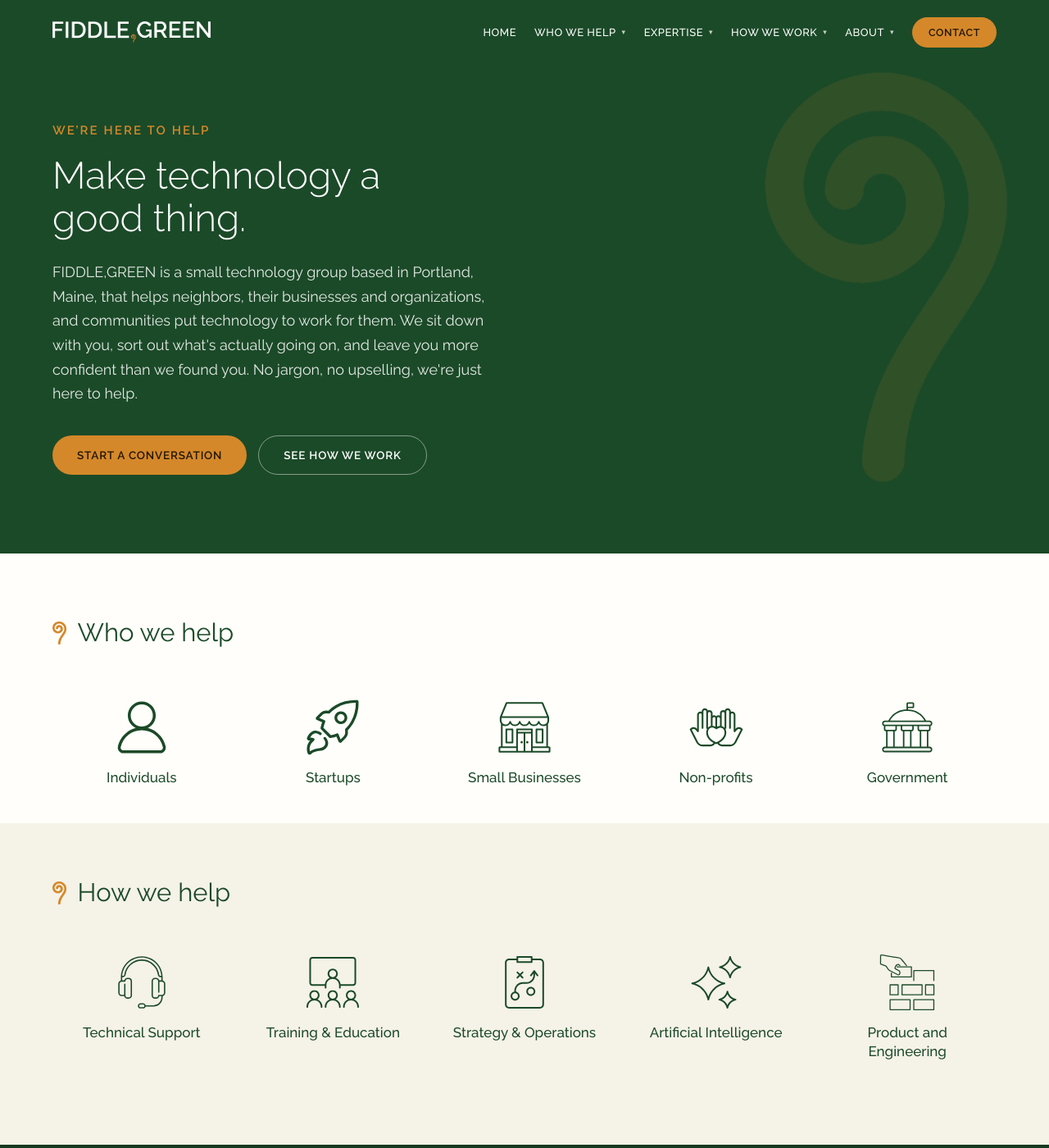
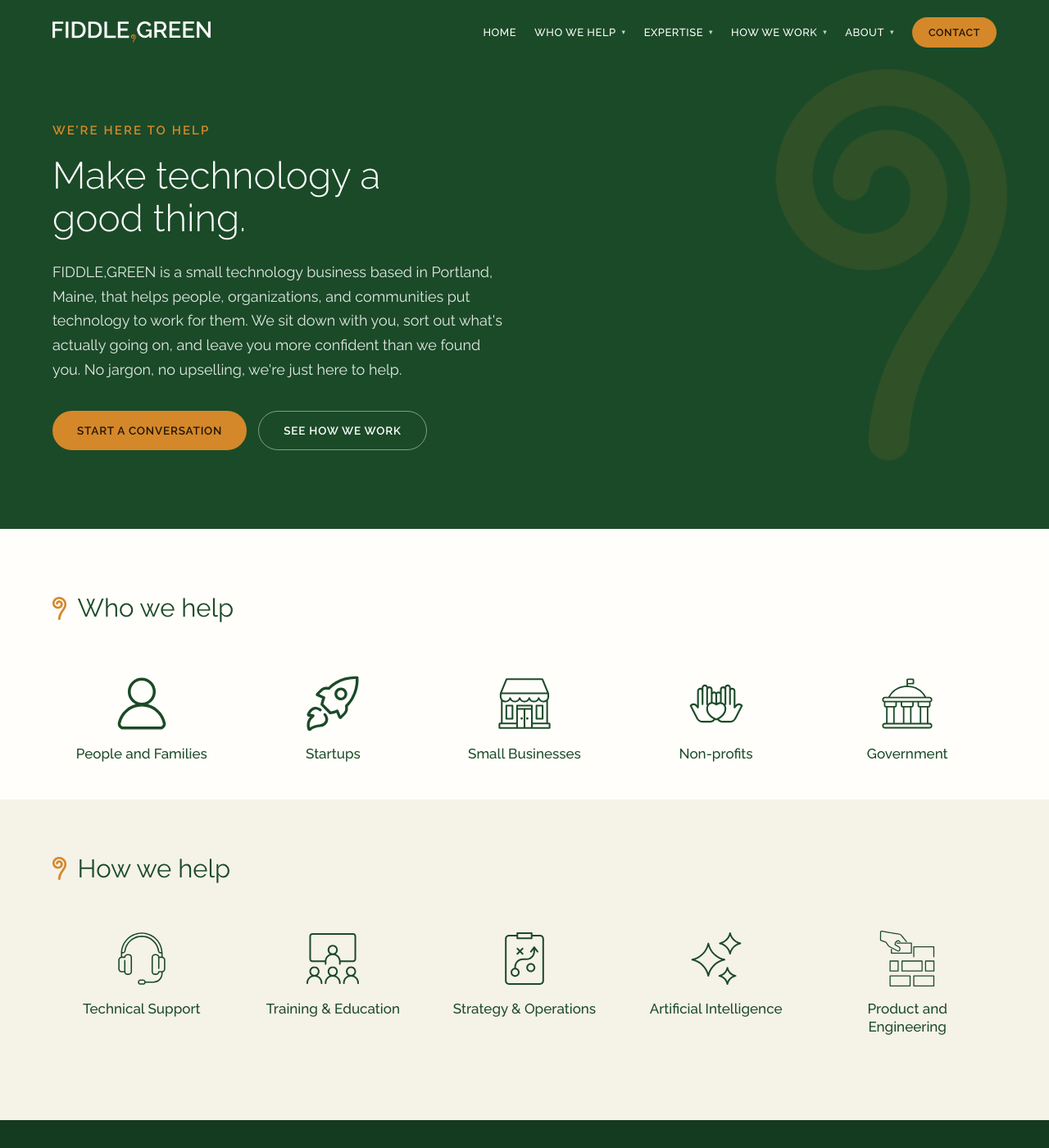
Before and after one commit to TREE-BUB/fiddle-green, a Jekyll site: the page built from index.html, in a window 1280 px wide and 1400 px high. Shown: the whole window at 82% size. Built offline with Jekyll 4.4.1, drawn with Linux system fonts in a browser that asks for light colours; some of the changed text lies outside the part shown.

Commit message:
Replace 'Individuals' with 'People and Families' throughout site Update home page hero text: 'technology business' and 'people, organizations'
Co-Authored-By: Claude Haiku 4.5 <noreply@anthropic.com>
Claude-Session: https://claude.ai/code/session_01SgQi5ee1qBqBsYJL8x1hCv

```diff
--- a/_data/nav.yml
+++ b/_data/nav.yml
@@ -13,7 +13,7 @@
   url: /who-we-help/
   footer_title: Who we help
   children:
-    - title: Individuals
+    - title: People and Families
       url: /who-we-help/individuals/
     - title: Startups
       url: /who-we-help/startups/
--- a/_data/segments.yml
+++ b/_data/segments.yml
@@ -3,7 +3,7 @@
 - key: individuals
   icon: /assets/icons/noun_User_4737671_338A4A.svg
   num: "01"
-  label: Individuals
+  label: People and Families
   url: /who-we-help/individuals/
   blurb: A slow laptop, a full inbox, a router nobody understands. Patient one-on-one help at your kitchen table.
 
--- a/about/blog.html
+++ b/about/blog.html
@@ -11,7 +11,7 @@ needs_blog_js: true
 
 <section class="band band--cream blog-band">
   <div class="filters" data-filters-for="blog-grid">
-    {%- assign cats = "All,Individuals,Startups,Small Businesses,Nonprofits,Government,Other" | split: "," -%}
+    {%- assign cats = "All,People and Families,Startups,Small Businesses,Nonprofits,Government,Other" | split: "," -%}
     {%- for c in cats -%}
       <button class="filter" type="button" data-filter="{{ c }}" aria-pressed="{% if forloop.first %}true{% else %}false{% endif %}">{{ c }}</button>
     {%- endfor -%}
--- a/how-we-work/pricing.html
+++ b/how-we-work/pricing.html
@@ -7,7 +7,7 @@ parent_url: /how-we-work/
 headline: Plain rates, written down.
 description: Sliding-scale hourly rates, flat project pricing, and monthly support — all quoted in writing before any work starts.
 rates:
-  - name: Individuals & households
+  - name: People and Families
     body: In-home or remote. Billed in 15-minute increments after the first hour, with no travel charge in Greater Portland.
     price: $95
     unit: / hour
--- a/index.html
+++ b/index.html
@@ -12,7 +12,7 @@ description: >-
   <div class="home-hero__inner">
     <p class="eyebrow">We’re here to help</p>
     <h1>Make technology a good thing.</h1>
-    <p class="home-hero__lede">FIDDLE,GREEN is a small technology group based in Portland, Maine, that helps neighbors, their businesses and organizations, and communities put technology to work for them. We sit down with you, sort out what's actually going on, and leave you more confident than we found you. No jargon, no upselling, we're just here to help.</p>
+    <p class="home-hero__lede">FIDDLE,GREEN is a small technology business based in Portland, Maine, that helps people, organizations, and communities put technology to work for them. We sit down with you, sort out what's actually going on, and leave you more confident than we found you. No jargon, no upselling, we're just here to help.</p>
     <div class="actions">
       <a class="btn btn--amber" href="{{ '/contact/' | relative_url }}">Start a conversation</a>
       <a class="btn btn--ghost" href="{{ '/how-we-work/' | relative_url }}">See how we work</a>
--- a/who-we-help/individuals.html
+++ b/who-we-help/individuals.html
@@ -1,7 +1,7 @@
 ---
 layout: page
 permalink: /who-we-help/individuals/
-title: Individuals
+title: People and Families
 parent_title: Who We Help
 parent_url: /who-we-help/
 headline: Coming soon.
```
